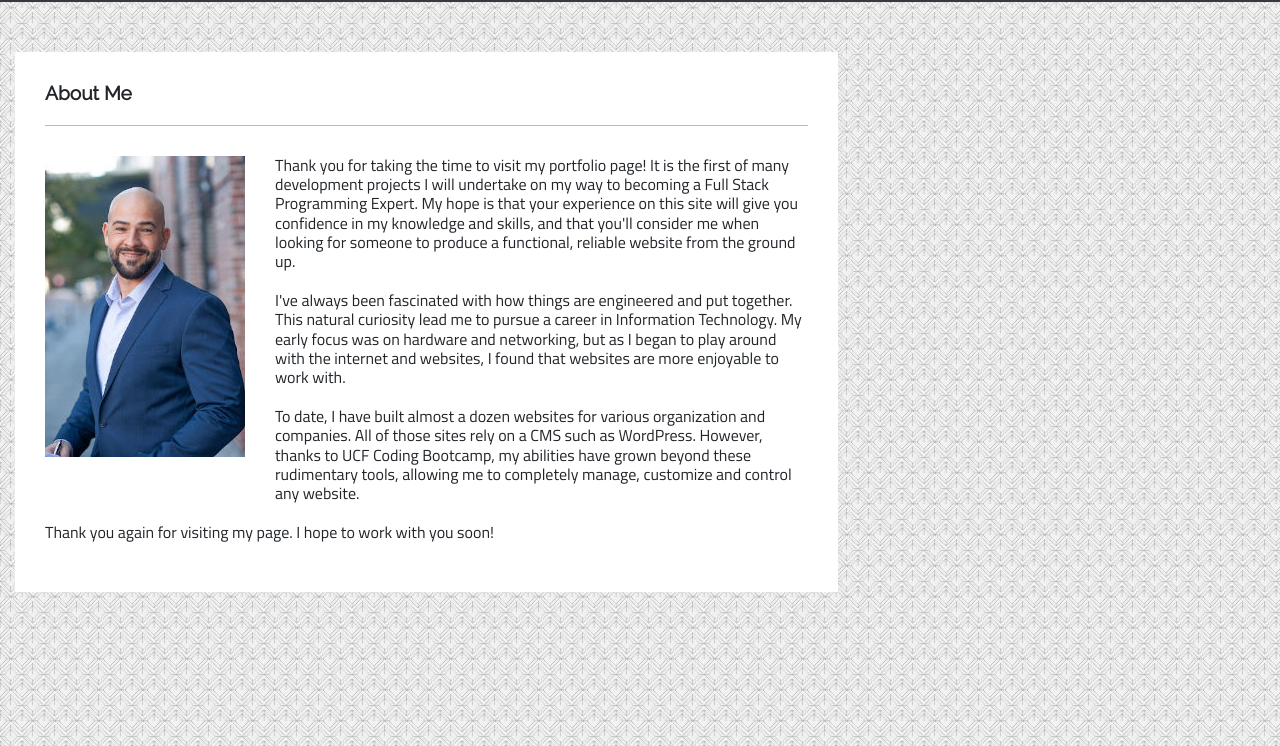
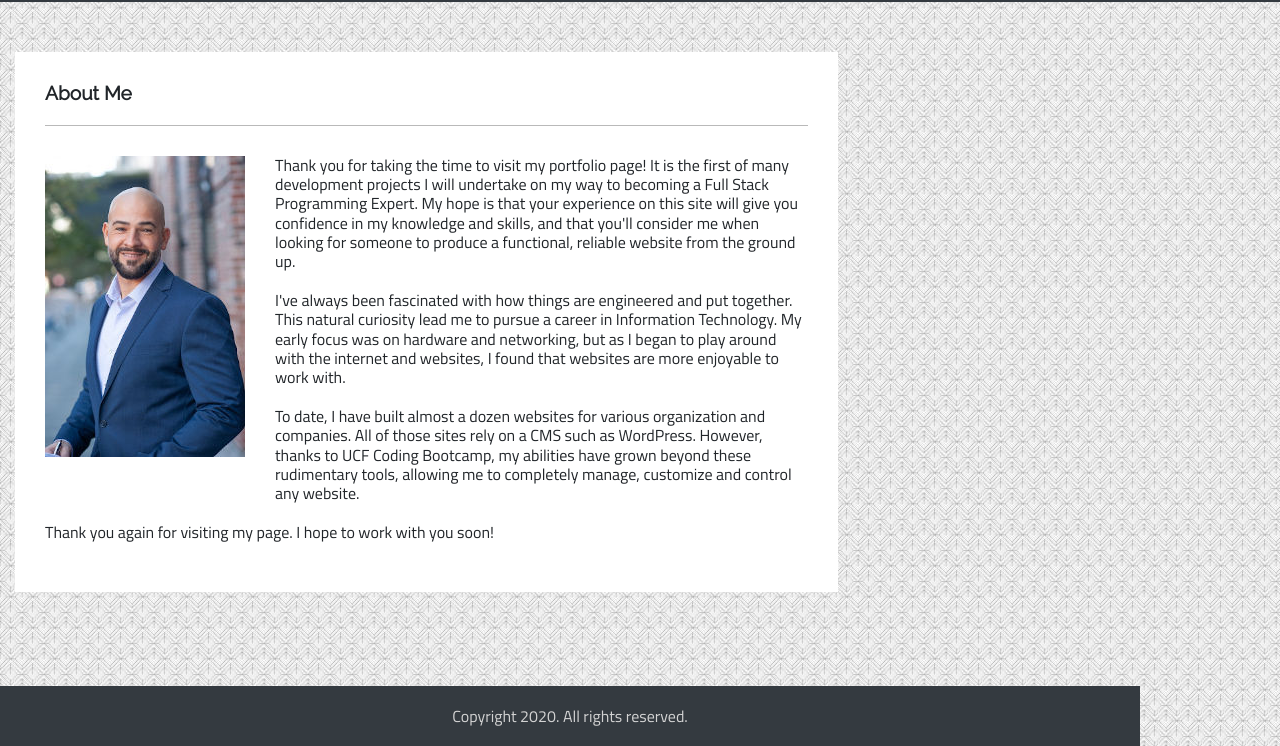
Before and after one commit to trustedtech/02-ResponsivePortfolio, a plain HTML site: page index.html in a window 1280 px wide. Shown: the part 54-800 px from the top of the page. Drawn offline with nearby package versions, Linux system fonts and the light colour scheme.

Commit message:
Added footer

```diff
--- a/assets/css/style.css
+++ b/assets/css/style.css
@@ -108,3 +108,20 @@ input[type=submit]:hover {
     font-weight: bold;
     color: black;
 }
+
+footer {
+    position: absolute;
+    bottom: 0;
+    width: 100%;
+    height: 60px;
+    line-height: 60px;
+    background-color:#343a40;
+    color: lightgray;
+    border-top: 5px cornflowerblue
+}
+
+@media @media screen and (max-width: 640px) {
+
+    #navbarNav { }
+
+  }
--- a/index.html
+++ b/index.html
@@ -56,6 +56,12 @@
         </div>
     </div>
 
+    <!--Footer-->
+    <footer class="container footer d-flex justify-content-center align-items-end">
+      <p>Copyright 2020.  All rights reserved.</p>
+    </footer>
+
+
 <script src="https://code.jquery.com/jquery-3.4.1.slim.min.js" integrity="sha384-J6qa4849blE2+poT4WnyKhv5vZF5SrPo0iEjwBvKU7imGFAV0wwj1yYfoRSJoZ+n" crossorigin="anonymous"></script>
 <script src="https://cdn.jsdelivr.net/npm/popper.js@1.16.0/dist/umd/popper.min.js" integrity="sha384-Q6E9RHvbIyZFJoft+2mJbHaEWldlvI9IOYy5n3zV9zzTtmI3UksdQRVvoxMfooAo" crossorigin="anonymous"></script>
 <script src="https://stackpath.bootstrapcdn.com/bootstrap/4.4.1/js/bootstrap.min.js" integrity="sha384-wfSDF2E50Y2D1uUdj0O3uMBJnjuUD4Ih7YwaYd1iqfktj0Uod8GCExl3Og8ifwB6" crossorigin="anonymous"></script>
```
Also changed, not shown: contact.html (+5 -0 lines), portfolio.html (+5 -0 lines).
